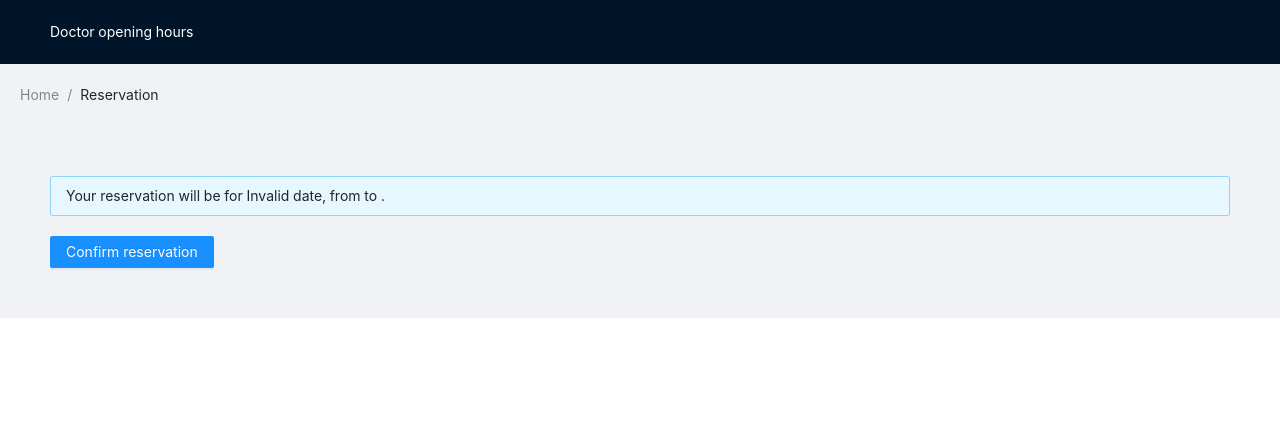
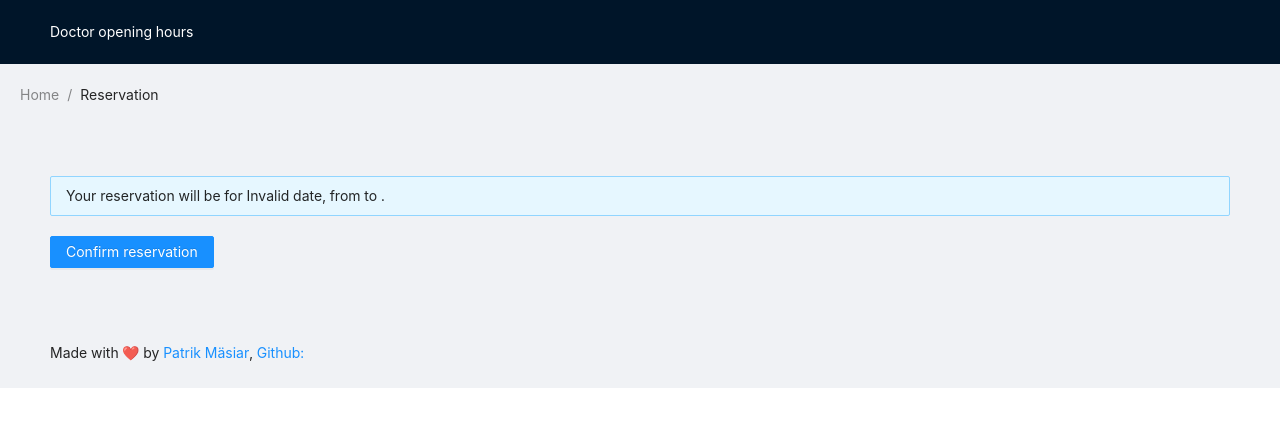
Before and after one commit to patrikmasiar/doctor-opening-hours-react-app, a React (Create React App) app: page /reservation in a window 1280 px wide. Shown: the top 426 px of the page. Built offline with nearby package versions, Linux system fonts and the light colour scheme.

Commit message:
Add footer

```diff
--- a/src/components/App.tsx
+++ b/src/components/App.tsx
@@ -7,7 +7,7 @@ import Breadcrumbs from 'components/Breadcrumbs';
 import Main from 'pages/Main';
 import Reservation from 'pages/Reservation';
 
-const { Header, Content } = Layout;
+const { Header, Content, Footer } = Layout;
 
 const App: FC = () => {
   return (
@@ -23,7 +23,20 @@ const App: FC = () => {
             </Switch>
           </AppContextProvider>
         </Content>
-        {/* <Footer>Footer</Footer> */}
+        <Footer>
+          Made with ❤️ by{' '}
+          <a href="https://patrikmasiar.com" target="_blank" rel="noreferrer">
+            Patrik Mäsiar
+          </a>
+          ,{' '}
+          <a
+            href="https://github.com/patrikmasiar"
+            target="_blank"
+            rel="noreferrer"
+          >
+            Github:
+          </a>
+        </Footer>
       </Layout>
     </BrowserRouter>
   );
```
